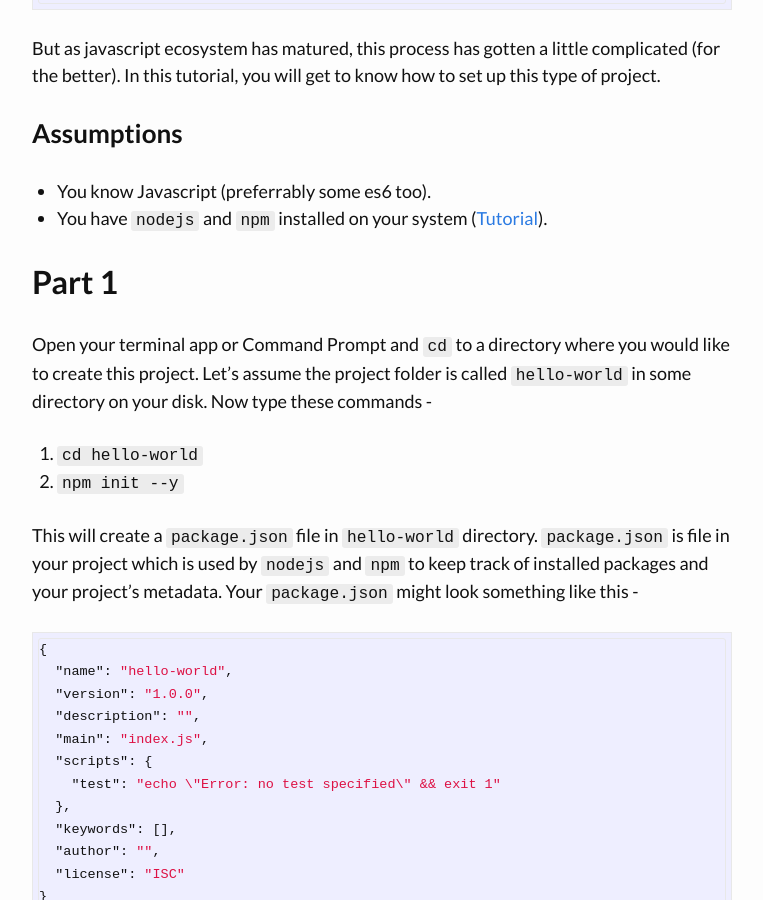
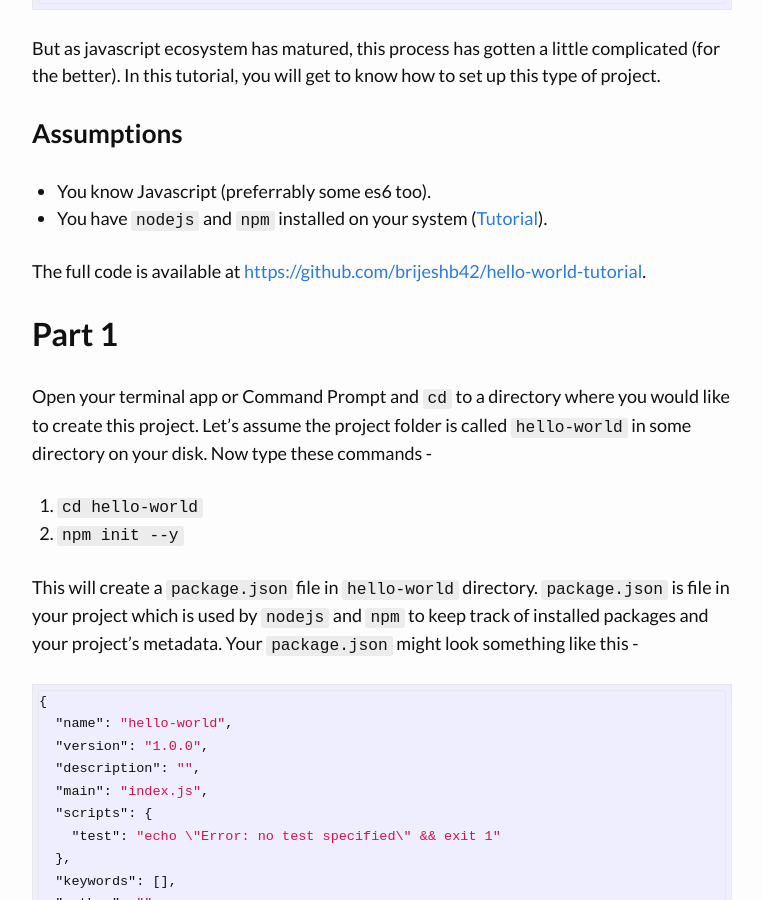
Before and after one commit to brijeshb42/brijeshb42.github.io, a Jekyll site: the page built from _posts/2018-02-22-setup-javascript-webpack-project.md, in a window 1280 px wide and 900 px high, scrolled down 1297 px. Shown: the whole window, without its empty margins (258-1021 px from the left). Built offline with Jekyll 4.4.1, drawn with Linux system fonts in a browser that asks for light colours; comment, search, counter and statistics services are not loaded.

Commit message:
Update 2018-02-22-setup-javascript-webpack-project.md

```diff
--- a/_posts/2018-02-22-setup-javascript-webpack-project.md
+++ b/_posts/2018-02-22-setup-javascript-webpack-project.md
@@ -31,6 +31,8 @@ But as javascript ecosystem has matured, this process has gotten a little compli
 
 * You know Javascript (preferrably some es6 too).
 * You have `nodejs` and `npm` installed on your system ([Tutorial](https://docs.npmjs.com/getting-started/installing-node)).
+
+The full code is available at [https://github.com/brijeshb42/hello-world-tutorial](https://github.com/brijeshb42/hello-world-tutorial).
 
 ## Part 1
 
```
